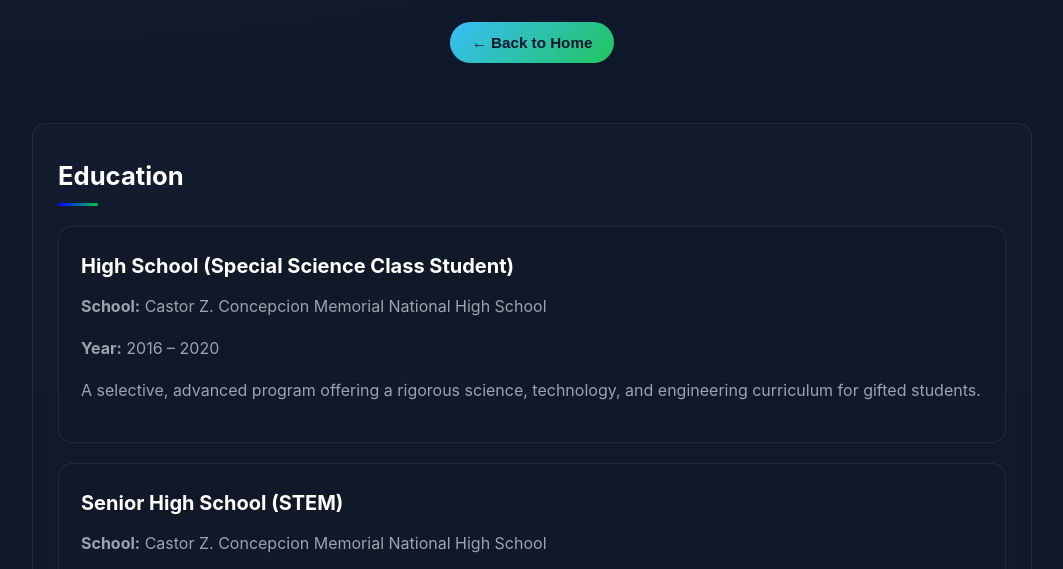
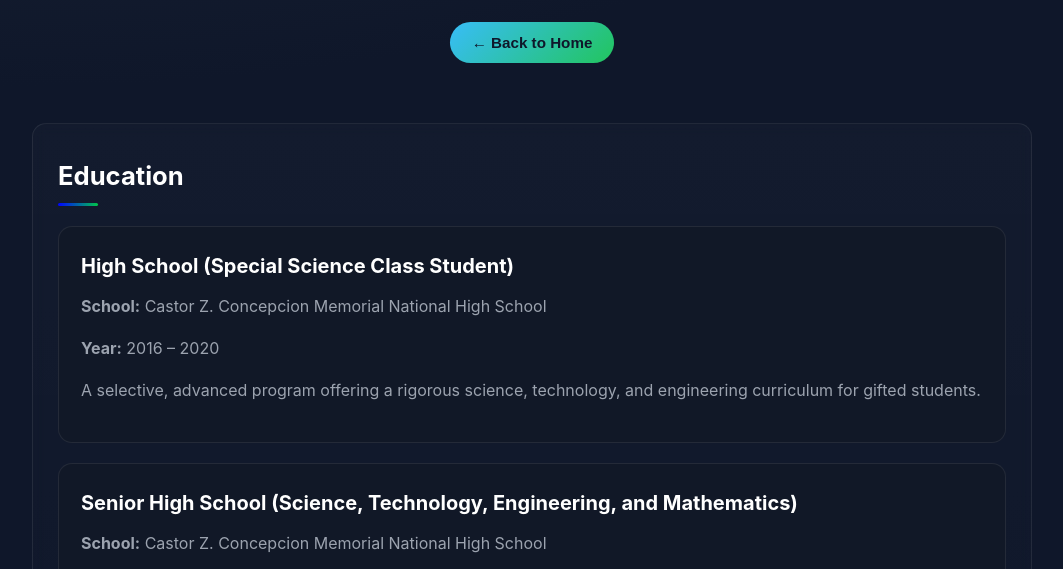
Before and after one commit to Lordxiii1/lordlyoops, a plain HTML site: page Portfolio/experience.html in a window 1280 px wide. Shown: the part 209-778 px from the top of the page, without its empty margins (108-1171 px from the left). Drawn offline with Linux system fonts and the light colour scheme.

Commit message:
experience.html

```diff
--- a/Portfolio/experience.html
+++ b/Portfolio/experience.html
@@ -35,7 +35,7 @@
     </article>
 
     <article>
-      <h3>Senior High School (STEM)</h3>
+      <h3>Senior High School (Science, Technology, Engineering, and Mathematics)</h3>
       <p><strong>School:</strong> Castor Z. Concepcion Memorial National High School</p>
       <p><strong>Year:</strong> 2020 – 2022</p>
       <p>Focused on subjects like calculus, physics, chemistry, and biology through hands-on experiments, problem-solving, and critical thinking to build a strong foundation for future tech and science careers. </p>
```
